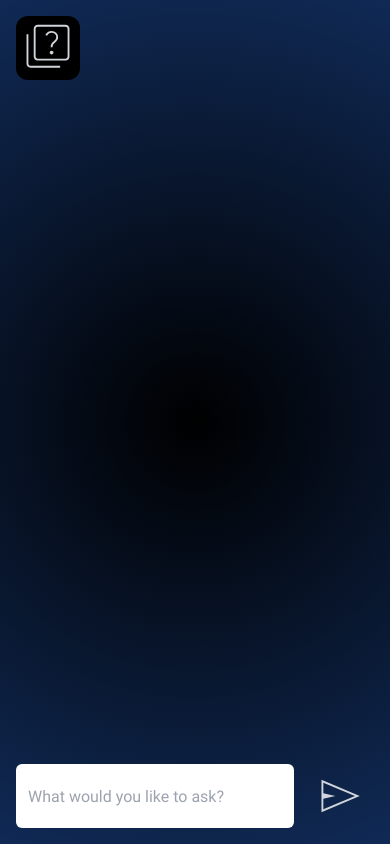
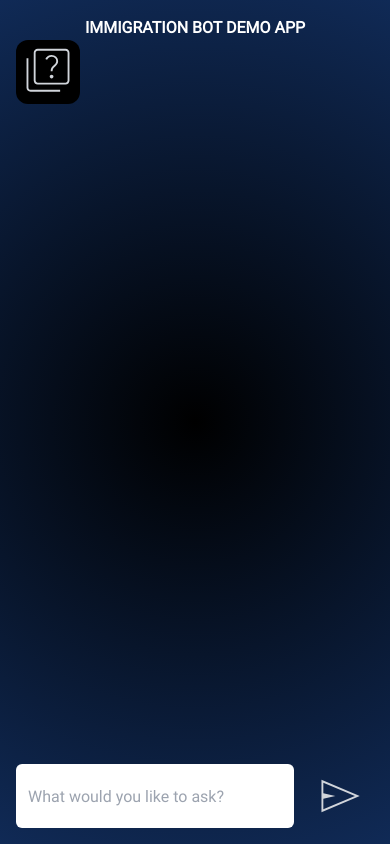
Before and after one commit to O-K-G/ai-app, a Next.js app: page / in a window 390 px wide. Built offline with nearby package versions, Linux system fonts and the light colour scheme.

Commit message:
feat: main title

```diff
--- a/src/app/page.tsx
+++ b/src/app/page.tsx
@@ -6,16 +6,23 @@ import Form from "@components/Form";
 import Input from "@components/Input";
 import Faq from "@components/FAQ";
 
+const MAIN_TITLE = "IMMIGRATION BOT DEMO APP";
+
 export default function Home() {
   return (
     <AssistantContextProvider>
       <main>
         <Faq />
-        <div className="bg-radial-gradient flex flex-col items-center justify-end size-full lg:w-1/2 lg:mx-auto min-h-screen max-h-screen overflow-hidden p-4">
-          <Messages />
-          <Form>
-            <Input />
-          </Form>
+        <div className="bg-radial-gradient flex flex-col items-center justify-between size-full lg:w-1/2 lg:mx-auto min-h-screen max-h-screen overflow-hidden p-4">
+          <h1 className="text-white text-base font-roboto-regular mb-2 uppercase font-bold">
+            {MAIN_TITLE}
+          </h1>
+          <div className="flex flex-col items-center justify-end w-full overflow-hidden">
+            <Messages />
+            <Form>
+              <Input />
+            </Form>
+          </div>
         </div>
       </main>
     </AssistantContextProvider>
--- a/src/components/FAQ.tsx
+++ b/src/components/FAQ.tsx
@@ -35,7 +35,7 @@ export default function Faq() {
   const dialogRef = useRef(null);
 
   return (
-    <div className="absolute top-0 left-0 m-4">
+    <div className="absolute top-0 left-0 ml-4 mt-10 lg:mt-4">
       <button
         className="flex-center outline-none group"
         type="button"
--- a/src/components/Messages.tsx
+++ b/src/components/Messages.tsx
@@ -7,7 +7,7 @@ export default function Messages() {
 
   if (messages.length > 0) {
     return (
-      <div className="mb-4 w-full overflow-y-scroll overflow-x-hidden">
+      <div className="mb-4 w-full overflow-y-auto overflow-x-hidden">
         {messages.map((message) => {
           const { id, role, content } = message || {};
 
```
